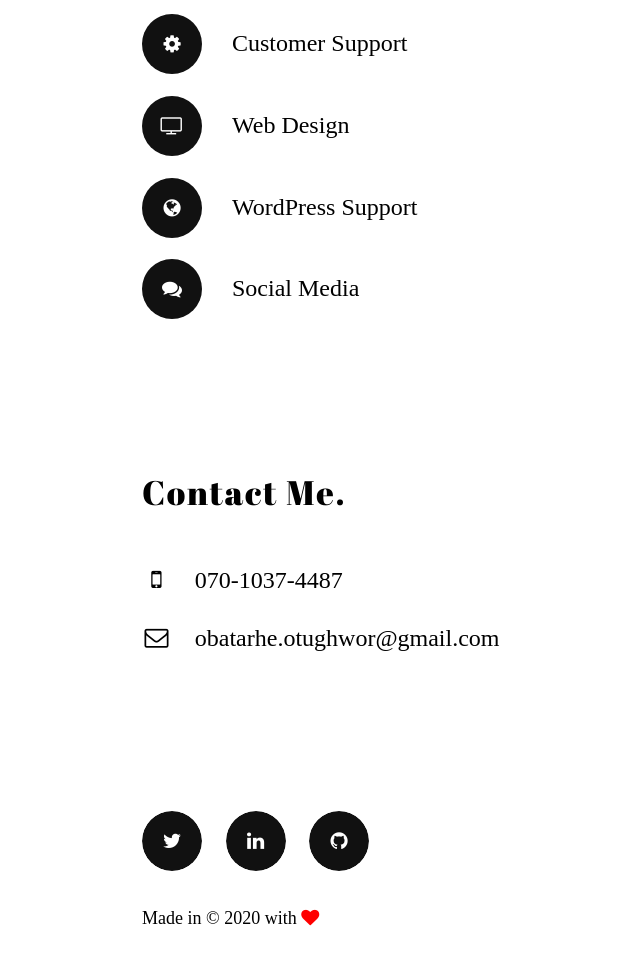
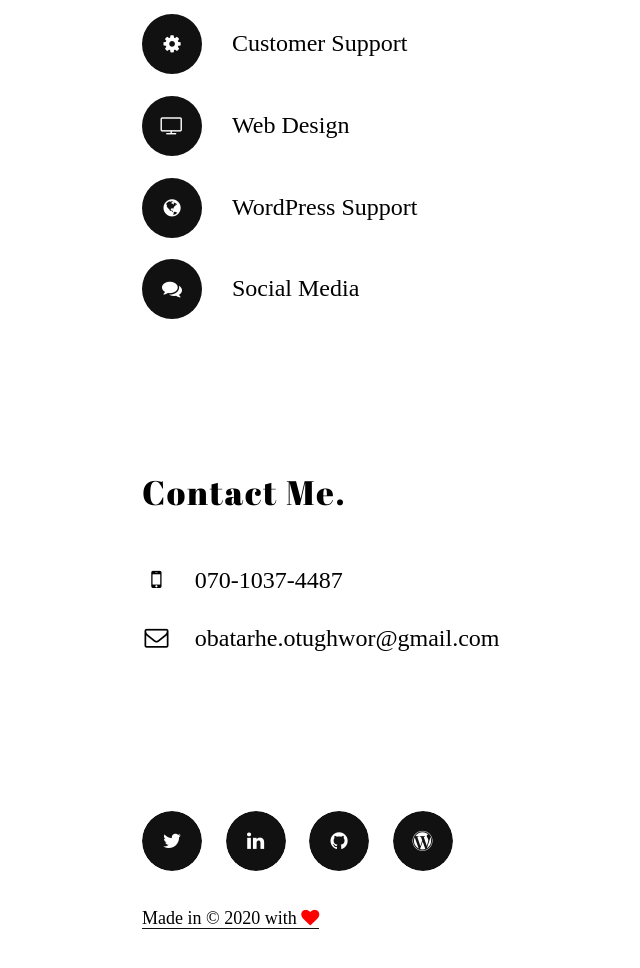
Before and after one commit to Tyrese1/obtabout.github.io, a plain HTML site: page index.html in a window 1280 px wide. Shown: the part 1252-2220 px from the top of the page, without its empty margins (558-1198 px from the left). Drawn offline with Linux system fonts and the light colour scheme; a web font is replaced by a local one.

```diff
--- a/index.html
+++ b/index.html
@@ -185,6 +185,8 @@
                         <li><a href="www.twitter.com/otarhe"><i class="fa fa-twitter" aria-hidden="true"></i></a></li>
                         <li><a href="https://www.linkedin.com/in/obatarhe-otughwor-a88ab0b0/"><i class="fa fa-linkedin" aria-hidden="true"></i></a></li>
                         <li><a href="https://github.com/Tyrese1?tab=repositories"><i class="fa fa-github" aria-hidden="true"></i></a></li>
+                        <li><a href="https://aboutobt.wordpress.com/2020/06/11/google-developer-scholarship-for-africa-2020-is-here/"><i class="fa fa-wordpress" aria-hidden="true"></i>
+
 
 
                     </ul>
```
